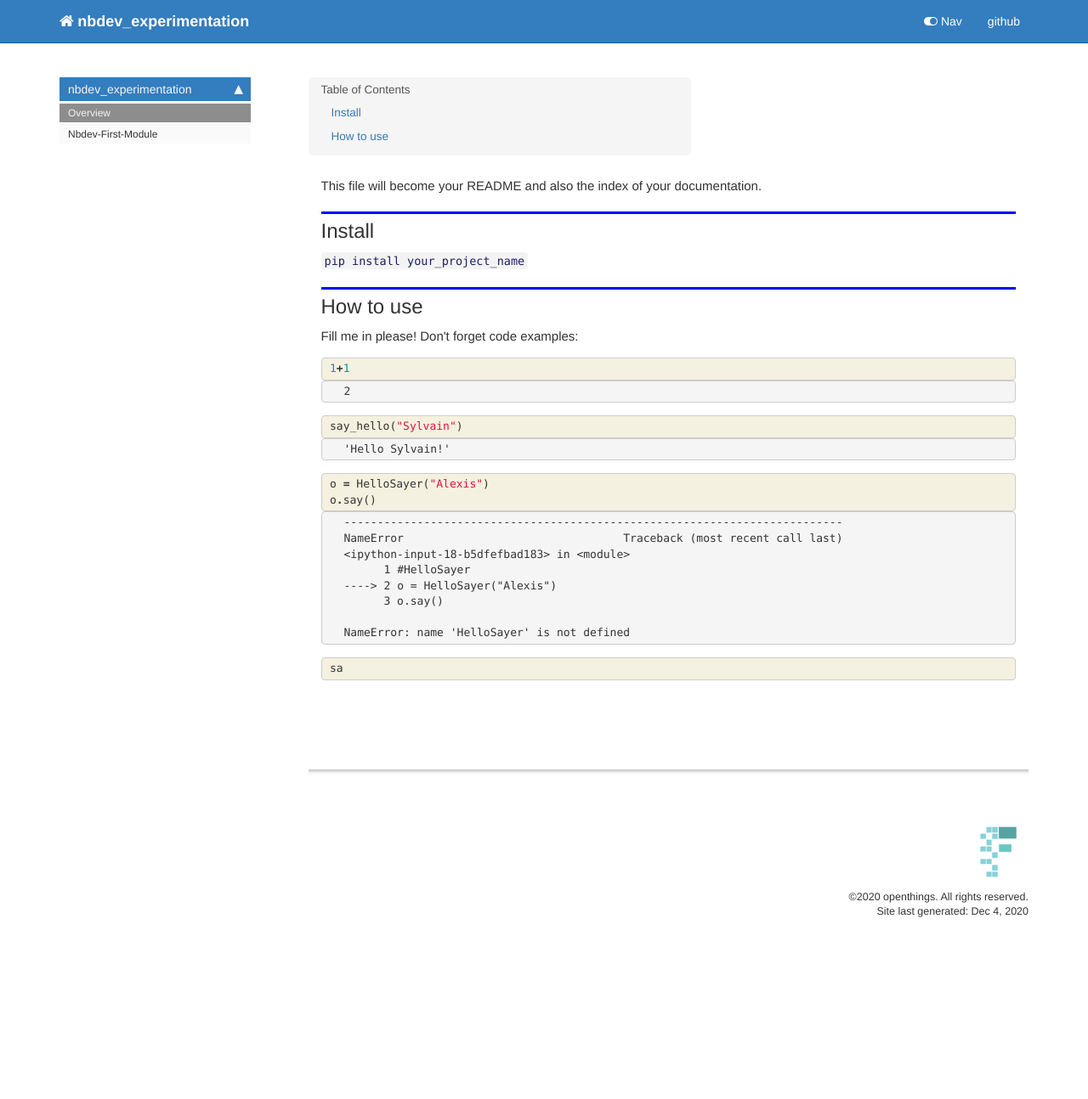
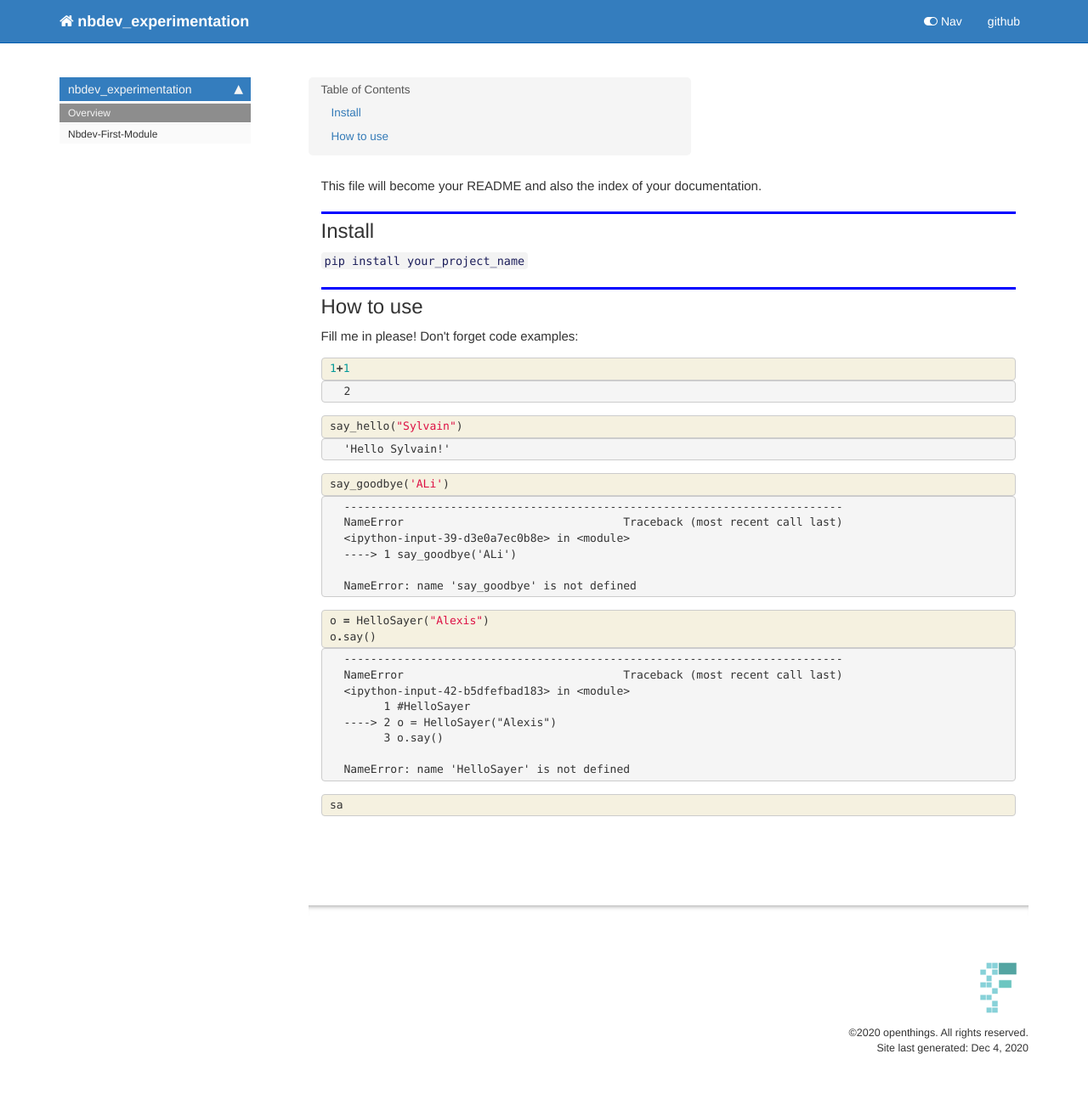
Before and after one commit to m-ali-awan/first-nbdev, a Jekyll site: the page built from docs/index.html, in a window 1280 px wide. Shown: the whole page at 85% size. Built offline with Jekyll 4.4.1, drawn with Linux system fonts in a browser that asks for light colours; nearby versions of some CDN libraries; comment, search, counter and statistics services are not loaded; before the commit the page ends 1133 px from its top, so only the background shows below that.

Commit message:
Solved by adding the cell for auto reload

```diff
--- a/docs/index.html
+++ b/docs/index.html
@@ -135,6 +135,42 @@ nb_path: "index.ipynb"
 
 <div class="inner_cell">
     <div class="input_area">
+<div class=" highlight hl-ipython3"><pre><span></span><span class="n">say_goodbye</span><span class="p">(</span><span class="s1">&#39;ALi&#39;</span><span class="p">)</span>
+</pre></div>
+
+    </div>
+</div>
+</div>
+
+<div class="output_wrapper">
+<div class="output">
+
+<div class="output_area">
+
+<div class="output_subarea output_text output_error">
+<pre>
+<span class="ansi-red-fg">---------------------------------------------------------------------------</span>
+<span class="ansi-red-fg">NameError</span>                                 Traceback (most recent call last)
+<span class="ansi-green-fg">&lt;ipython-input-39-d3e0a7ec0b8e&gt;</span> in <span class="ansi-cyan-fg">&lt;module&gt;</span>
+<span class="ansi-green-fg">----&gt; 1</span><span class="ansi-red-fg"> </span>say_goodbye<span class="ansi-blue-fg">(</span><span class="ansi-blue-fg">&#39;ALi&#39;</span><span class="ansi-blue-fg">)</span>
+
+<span class="ansi-red-fg">NameError</span>: name &#39;say_goodbye&#39; is not defined</pre>
+</div>
+</div>
+
+</div>
+</div>
+
+</div>
+    {% endraw %}
+
+    {% raw %}
+
+<div class="cell border-box-sizing code_cell rendered">
+<div class="input">
+
+<div class="inner_cell">
+    <div class="input_area">
 <div class=" highlight hl-ipython3"><pre><span></span><span class="n">o</span> <span class="o">=</span> <span class="n">HelloSayer</span><span class="p">(</span><span class="s2">&quot;Alexis&quot;</span><span class="p">)</span>
 <span class="n">o</span><span class="o">.</span><span class="n">say</span><span class="p">()</span>
 </pre></div>
@@ -152,7 +188,7 @@ nb_path: "index.ipynb"
 <pre>
 <span class="ansi-red-fg">---------------------------------------------------------------------------</span>
 <span class="ansi-red-fg">NameError</span>                                 Traceback (most recent call last)
-<span class="ansi-green-fg">&lt;ipython-input-18-b5dfefbad183&gt;</span> in <span class="ansi-cyan-fg">&lt;module&gt;</span>
+<span class="ansi-green-fg">&lt;ipython-input-42-b5dfefbad183&gt;</span> in <span class="ansi-cyan-fg">&lt;module&gt;</span>
 <span class="ansi-green-intense-fg ansi-bold">      1</span> <span class="ansi-red-fg">#HelloSayer</span>
 <span class="ansi-green-fg">----&gt; 2</span><span class="ansi-red-fg"> </span>o <span class="ansi-blue-fg">=</span> HelloSayer<span class="ansi-blue-fg">(</span><span class="ansi-blue-fg">&#34;Alexis&#34;</span><span class="ansi-blue-fg">)</span>
 <span class="ansi-green-intense-fg ansi-bold">      3</span> o<span class="ansi-blue-fg">.</span>say<span class="ansi-blue-fg">(</span><span class="ansi-blue-fg">)</span>
--- a/nbdev_experimentation/_nbdev.py
+++ b/nbdev_experimentation/_nbdev.py
@@ -6,7 +6,8 @@ index = {"say_hello": "00_core.ipynb",
          "say_goodbye": "00_core.ipynb",
          "HelloSayer": "00_core.ipynb",
          "GoodBye": "00_core.ipynb",
-         "o": "00_core.ipynb"}
+         "o": "00_core.ipynb",
+         "b": "00_core.ipynb"}
 
 modules = ["core.py"]
 
```
Also changed, not shown: docs/core.html (+19 -39 lines), nbdev_experimentation/core.py (+8 -1 lines), README.md, 2 other files.
